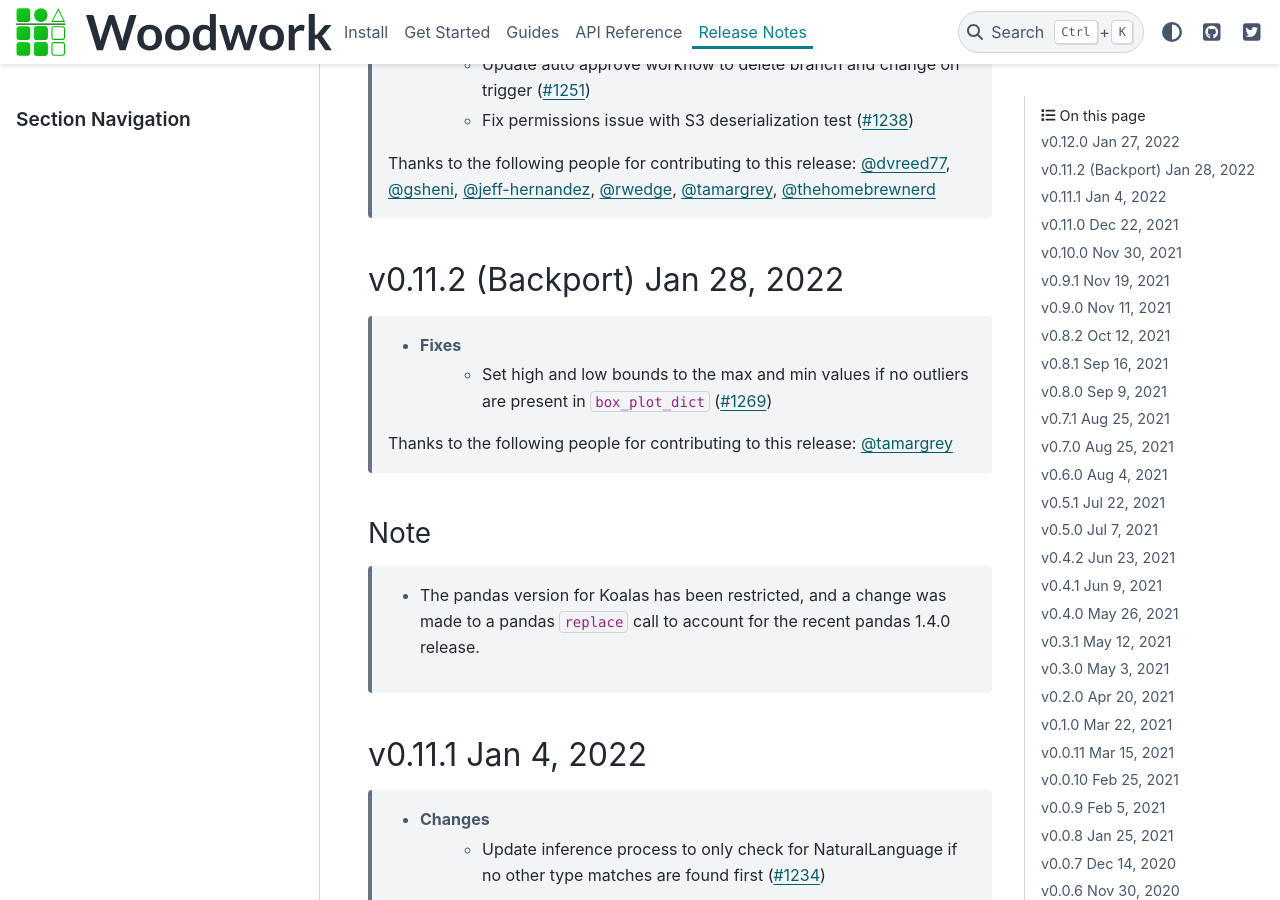
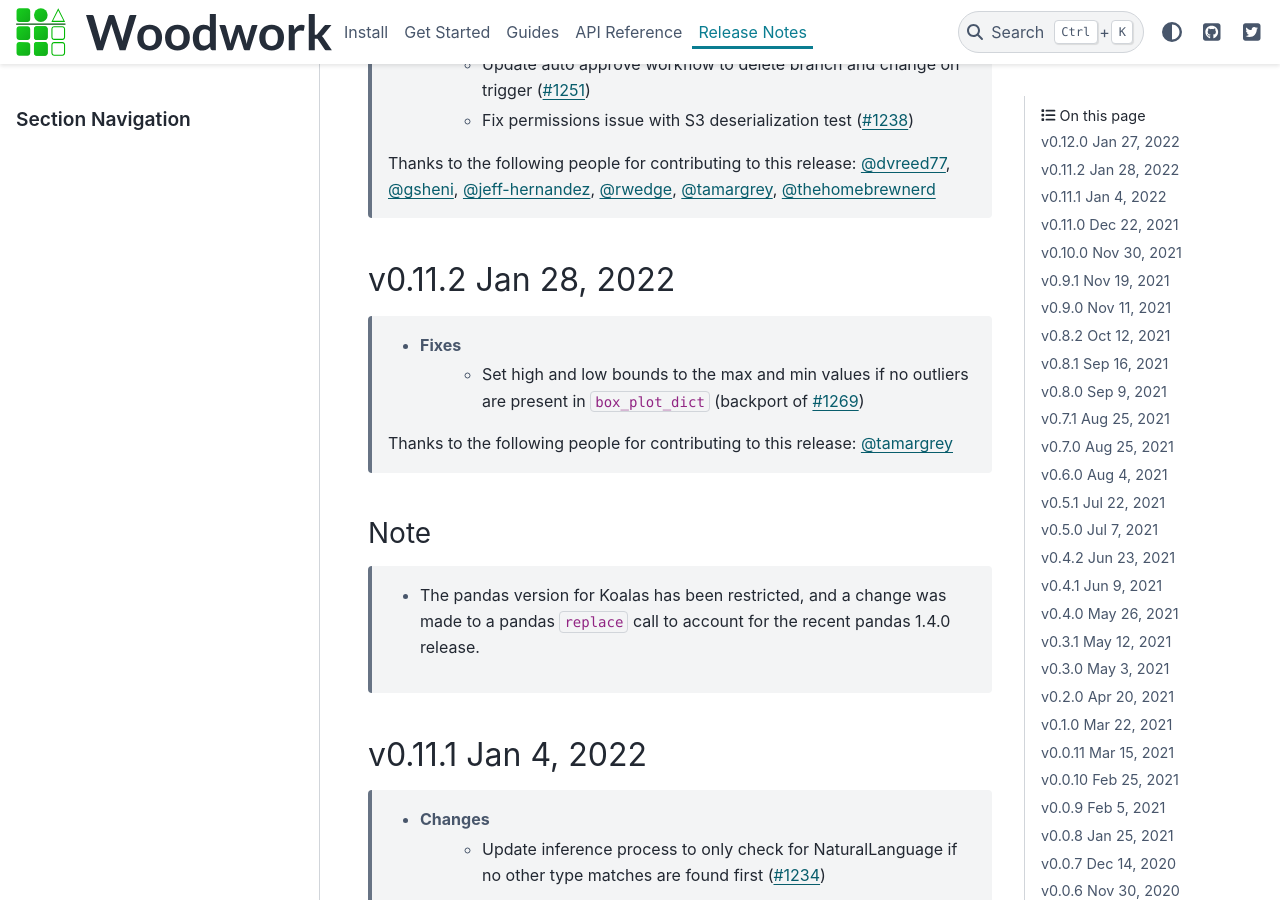
Before and after one commit to alteryx/woodwork, a Sphinx documentation site: the page built from docs/source/release_notes.rst, in a window 1280 px wide and 900 px high, scrolled down 762 px. Built offline with Sphinx 7.4.7 and the PyData theme 0.15.4, drawn with Linux system fonts in a browser that asks for light colours; comment, search, counter and statistics services are not loaded.

Commit message:
Update the way we indicate backport

```diff
--- a/docs/source/release_notes.rst
+++ b/docs/source/release_notes.rst
@@ -34,10 +34,10 @@ v0.12.0 Jan 27, 2022
     Thanks to the following people for contributing to this release:
     :user:`dvreed77`, :user:`gsheni`, :user:`jeff-hernandez`, :user:`rwedge`, :user:`tamargrey`, :user:`thehomebrewnerd`
 
-v0.11.2 (Backport) Jan 28, 2022
-===============================
+v0.11.2 Jan 28, 2022
+====================
     * Fixes
-        * Set high and low bounds to the max and min values if no outliers are present in ``box_plot_dict`` (:pr:`1269`)
+        * Set high and low bounds to the max and min values if no outliers are present in ``box_plot_dict`` (backport of :pr:`1269`)
 
     Thanks to the following people for contributing to this release:
     :user:`tamargrey`
```
